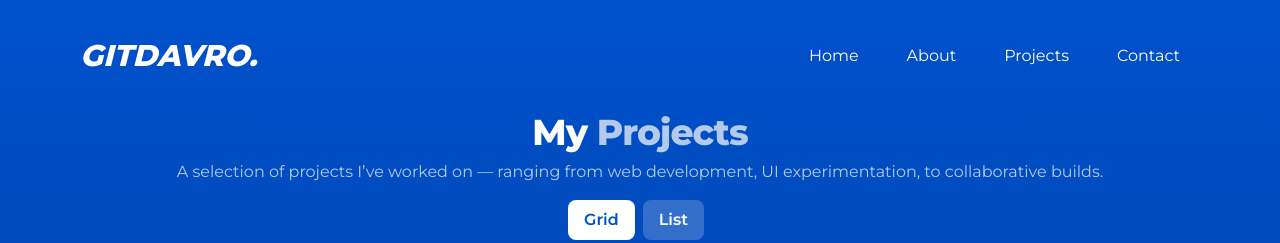
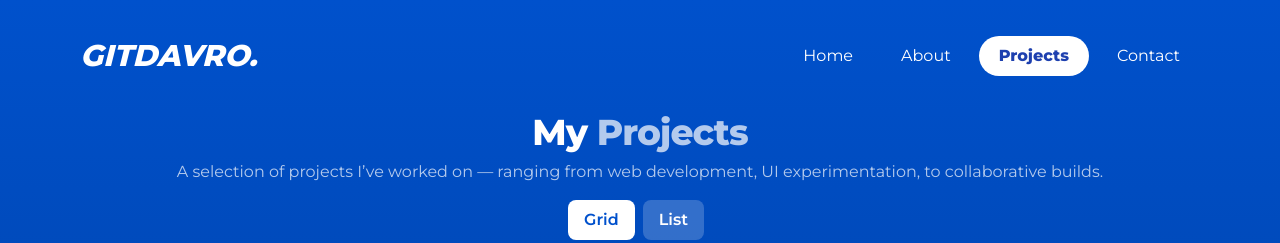
Before and after one commit to githdavro/GitDaVroWeb, a website: page portfolio.html in a window 1280 px wide. Shown: the top 243 px of the page. Drawn offline with nearby package versions, Linux system fonts and the light colour scheme.

Commit message:
fix portfolio active state

```diff
--- a/portfolio.html
+++ b/portfolio.html
@@ -32,11 +32,51 @@ body { font-family: 'Montserrat', sans-serif; margin: 0; overflow-x: hidden; }
 <body class="bg-gradient-to-b from-[#0051cc] to-[#003c99] text-white min-h-screen flex flex-col">
 
 <div id="navbar"></div>
-<script>
-fetch('navbar.html?v=' + Date.now())
-.then(res => res.text())
-.then(html => { document.getElementById('navbar').innerHTML = html; });
-</script>
+        <script>
+        fetch('navbar.html?v=' + Date.now())
+        .then(res => res.text())
+        .then(html => {
+            document.getElementById('navbar').innerHTML = html;
+
+            const path = window.location.pathname.toLowerCase();
+            let active = 'home';
+            if (path.includes('about')) active = 'about';
+            else if (path.includes('portfolio')) active = 'portfolio';
+            else if (path.includes('contact')) active = 'contact';
+
+            document.querySelectorAll('nav a[data-nav]').forEach(link => {
+            link.classList.remove('bg-white','text-blue-800','font-black');
+            link.classList.add('text-white','font-medium');
+
+            if (link.dataset.nav === active) {
+                link.classList.add('bg-white','text-blue-800','font-black');
+                link.classList.remove('text-white','font-medium');
+            }
+            });
+            setTimeout(() => {
+            const items = document.querySelectorAll('.nav-item');
+            const pill = document.getElementById('liquid-pill');
+            if (!pill || items.length === 0) return;
+            items.forEach(i => i.classList.remove('active'));
+            let index = 0;
+            switch(active) {
+                case 'home': index = 0; break;
+                case 'about': index = 1; break;
+                case 'portfolio': index = 2; break;
+                case 'contact': index = 3; break;
+            }
+            items[index].classList.add('active');
+            pill.style.left = `calc(${index * 25}% + 7px)`;
+            items.forEach((item, i) => {
+                item.addEventListener('click', function(e) {
+                items.forEach(navItem => navItem.classList.remove('active'));
+                this.classList.add('active');
+                pill.style.left = `calc(${i * 25}% + 7px)`;
+                });
+            });
+            }, 80);
+        });
+    </script>
 
 <main class="flex-grow pt-28 pb-16 fade-in-up">
     <div class="container mx-auto px-4 max-w-5xl">
```
